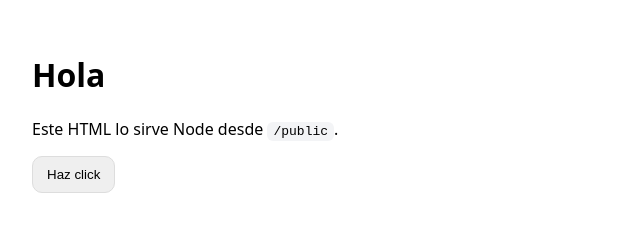
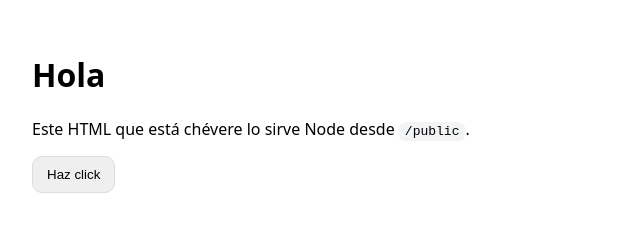
Before and after one commit to vamovi/10x-ejemplo, a website: page public/index.html in a window 1280 px wide. Shown: the whole page, without its empty margins (0-640 px from the left). Drawn offline with Linux system fonts and the light colour scheme.

Commit message:
cambio en el body

```diff
--- a/public/index.html
+++ b/public/index.html
@@ -12,7 +12,7 @@
   </head>
   <body>
     <h1>Hola</h1>
-    <p>Este HTML lo sirve Node desde <code>/public</code>.</p>
+    <p>Este HTML que está chévere lo sirve Node desde <code>/public</code>.</p>
 
     <button id="btn">Haz click</button>
     <p id="out"></p>
```
